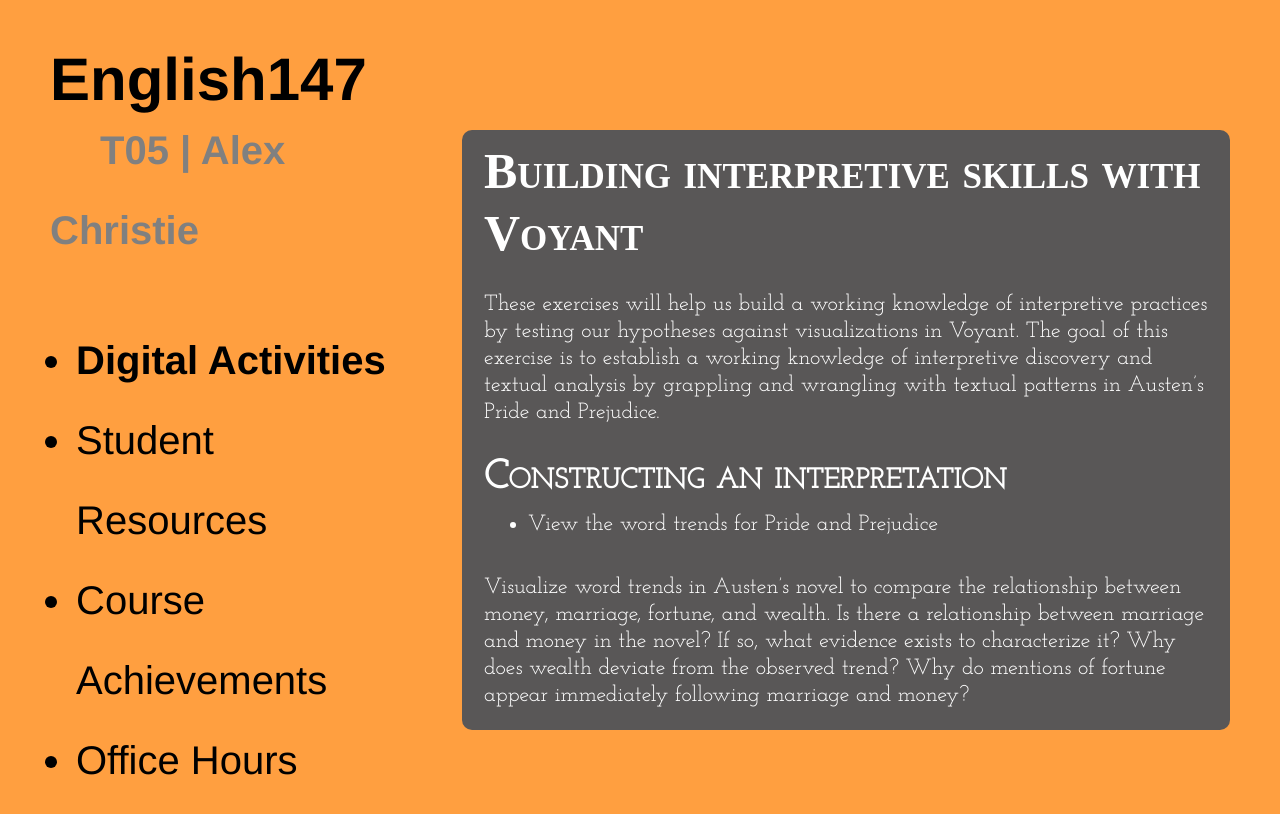
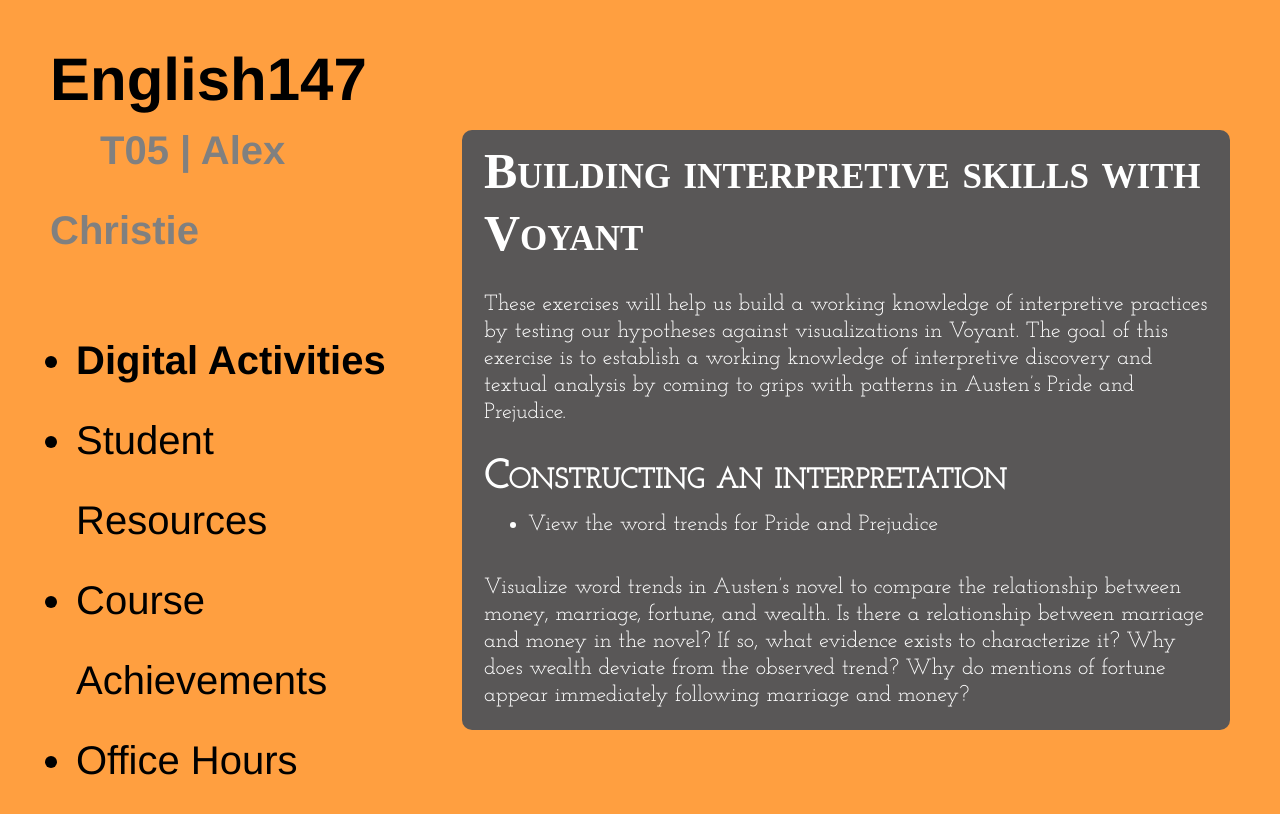
Before and after one commit to axchristie/English147, a Jekyll site: the page built from _posts/2013-12-12-Voyant.md, in a window 1280 px wide. Shown: the top 814 px of the page. Built offline with Jekyll 4.4.1, drawn with Linux system fonts in a browser that asks for light colours; some web fonts are replaced.

```diff
--- a/_posts/2013-12-12-Voyant.md
+++ b/_posts/2013-12-12-Voyant.md
@@ -7,7 +7,7 @@ picture: chart
 
 # Building interpretive skills with Voyant
 <br>
-These exercises will help us build a working knowledge of interpretive practices by testing our hypotheses against visualizations in Voyant. The goal of this exercise is to establish a working knowledge of interpretive discovery and textual analysis by grappling and wrangling with textual patterns in Austen's *Pride and Prejudice*.
+These exercises will help us build a working knowledge of interpretive practices by testing our hypotheses against visualizations in Voyant. The goal of this exercise is to establish a working knowledge of interpretive discovery and textual analysis by coming to grips with patterns in Austen's *Pride and Prejudice*.
 <br>
 <br>
 ## Constructing an interpretation
```
